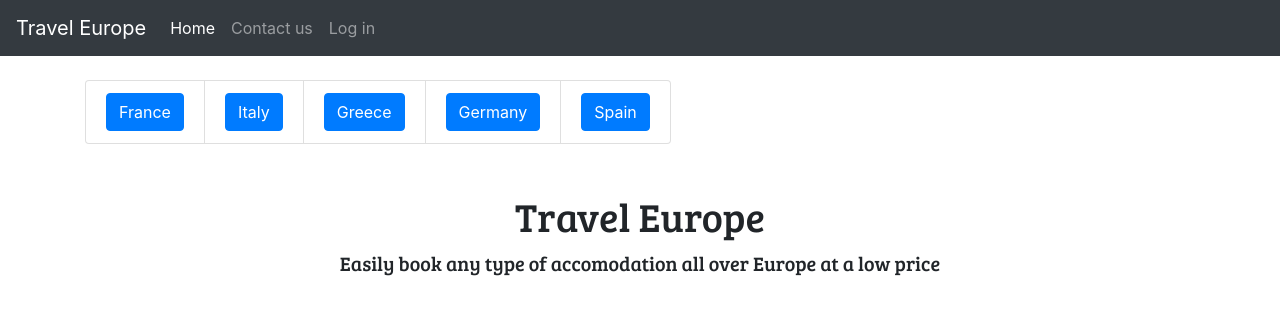
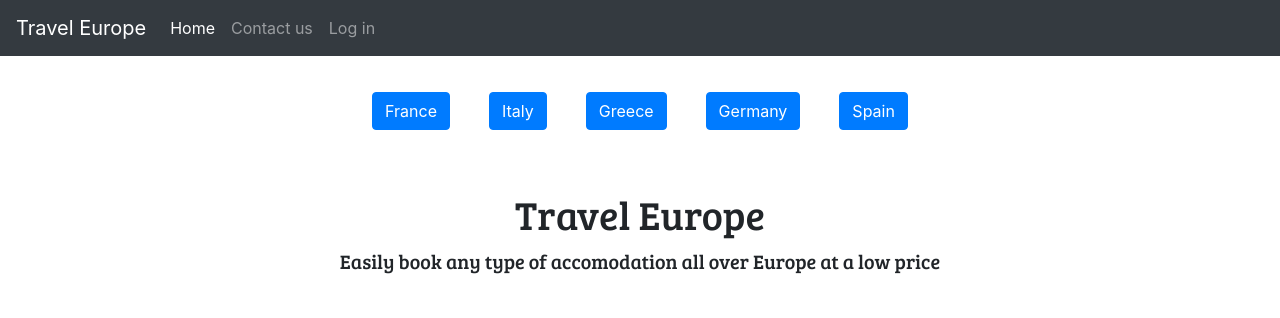
Before and after one commit to e-amarantidi/developers, a plain HTML site: page index.html in a window 1280 px wide. Shown: the top 318 px of the page. Drawn offline with nearby package versions, Linux system fonts and the light colour scheme.

Commit message:
almost done

```diff
--- a/css/styles.css
+++ b/css/styles.css
@@ -1,5 +1,6 @@
 body {
   padding-top: 5rem;
+
 }
 .starter-template {
   padding: 3rem 1.5rem;
@@ -24,3 +25,6 @@ body {
 .paris img{
   width: 250px;
 }
+.countries li{
+  border: none;
+}
--- a/index.html
+++ b/index.html
@@ -47,7 +47,7 @@
 
   <main class="container">
 
-  <ul class="list-group list-group-horizontal">
+  <ul class="list-group list-group-horizontal justify-content-center countries">
     <li class="list-group-item"><a class="btn btn-primary" href="france.html" role="button">France</a></li>
     <li class="list-group-item"><a class="btn btn-primary" href="italy.html" role="button">Italy</a></li>
     <li class="list-group-item"><a class="btn btn-primary" href="greece.html" role="button">Greece</a></li>
```
